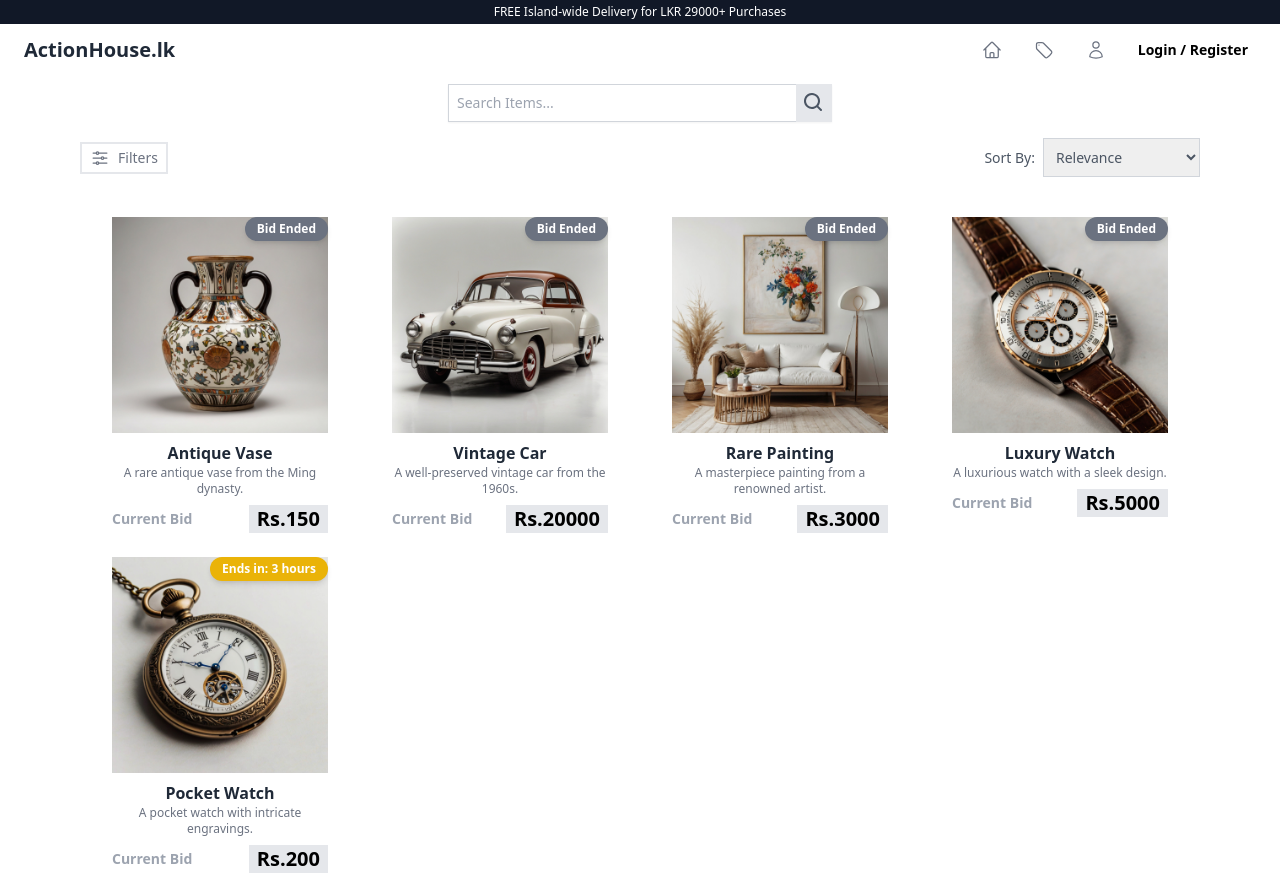
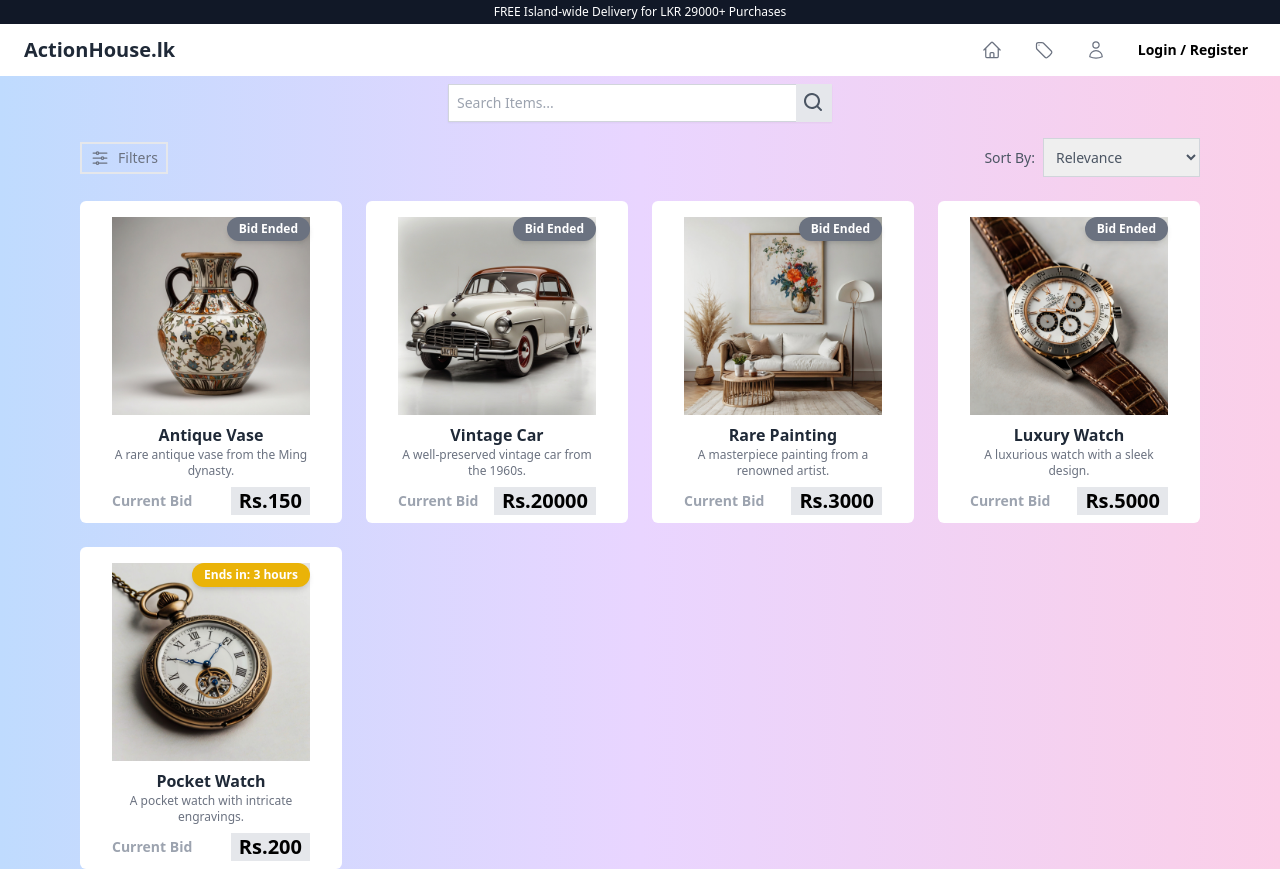
Before and after one commit to sameerajayakodi/Auction_System, a React (Create React App) app in the folder AuctionHouse/auction-management-frontend/: page /auctions in a window 1280 px wide. Built offline with nearby package versions, Linux system fonts and the light colour scheme.

Commit message:
Update AuctionListing.js

```diff
--- a/AuctionHouse/auction-management-frontend/src/AuctionListing.js
+++ b/AuctionHouse/auction-management-frontend/src/AuctionListing.js
@@ -112,7 +112,7 @@ const AuctionListing = () => {
   };
 
   return (
-    <div>
+    <div className="bg-gradient-to-r from-blue-200 via-purple-200 to-pink-200">
       {/* Top Bar */}
 
       <div className="container mx-auto lg:px-20 sm:px-6">
@@ -168,7 +168,7 @@ const AuctionListing = () => {
         </div>
 
         {/* Auction Grid */}
-        <div className="grid grid-cols-1 md:grid-cols-3 lg:grid-cols-4">
+        <div className="grid grid-cols-1 gap-6 md:grid-cols-3 lg:grid-cols-4">
           {filteredAuctions.length > 0 ? (
             filteredAuctions.map((auction) => (
               <Link
```
